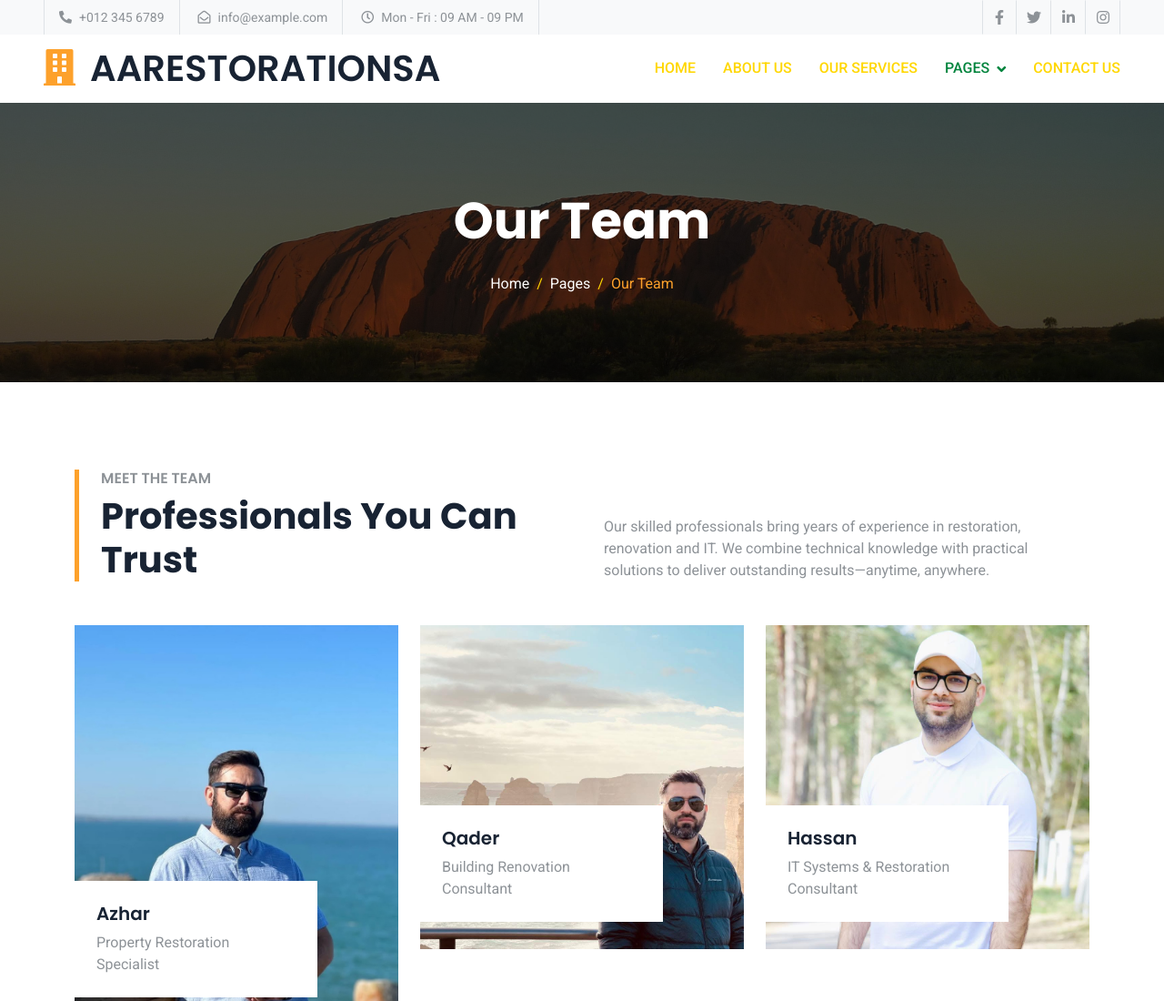
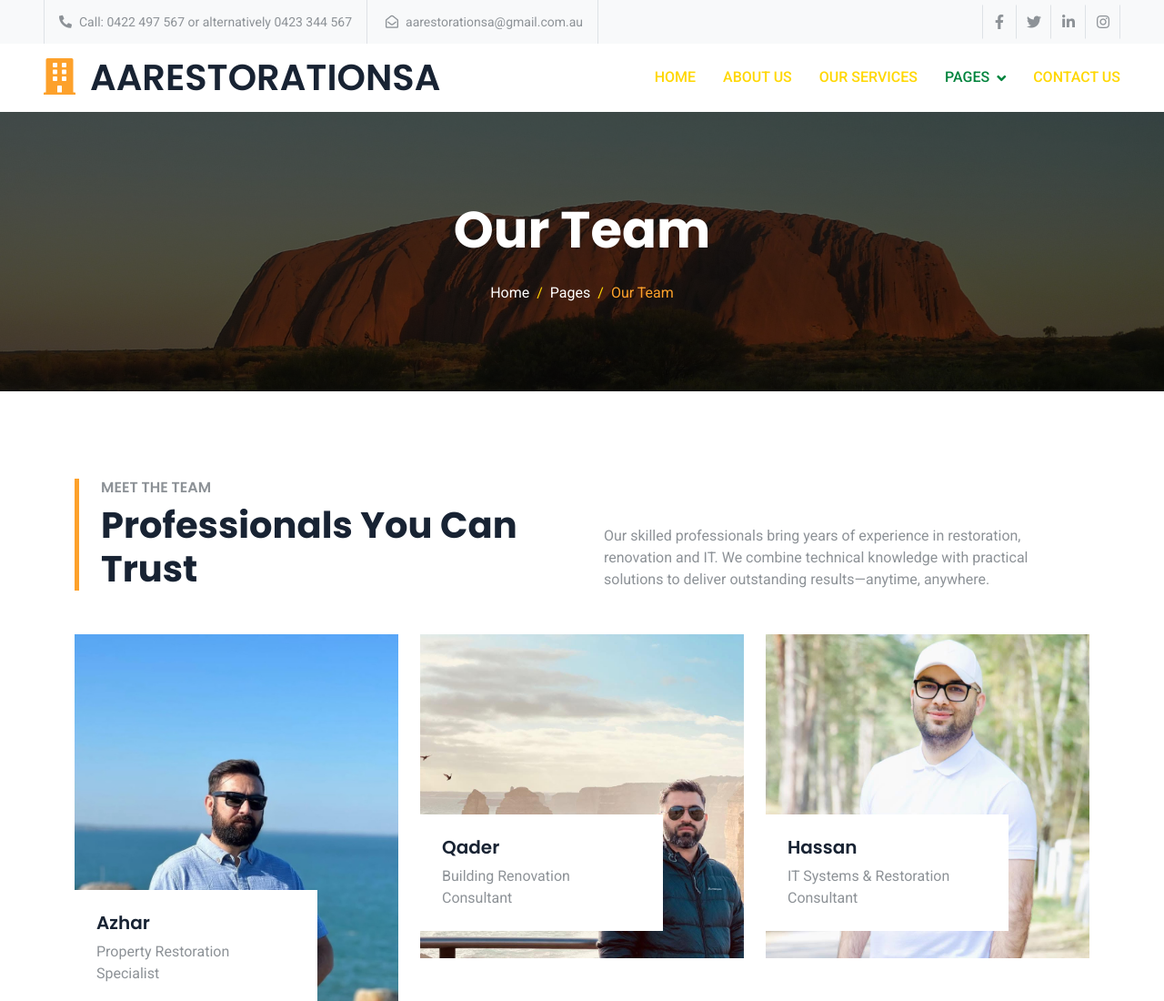
Before and after one commit to afgsuna/aarestorationsa, a plain HTML site: page team.html in a window 1280 px wide. Shown: the top 1100 px of the page at 91% size. Drawn offline with nearby package versions, Linux system fonts and the light colour scheme.

Commit message:
Add files via upload
toppbar in every page fixed

```diff
--- a/team.html
+++ b/team.html
@@ -57,15 +57,15 @@
             class="h-100 d-inline-flex align-items-center border-start border-end px-3"
           >
             <small class="fa fa-phone-alt me-2"></small>
-            <small>+012 345 6789</small>
+            <small>Call: 0422 497 567 or alternatively 0423 344 567</small>
           </div>
           <div class="h-100 d-inline-flex align-items-center border-end px-3">
             <small class="far fa-envelope-open me-2"></small>
-            <small>info@example.com</small>
+            <small>aarestorationsa@gmail.com.au</small>
           </div>
           <div class="h-100 d-inline-flex align-items-center border-end px-3">
             <small class="far fa-clock me-2"></small>
-            <small>Mon - Fri : 09 AM - 09 PM</small>
+            <small>24/7 Customer Service</small>
           </div>
         </div>
         <div class="col-lg-5 px-5 text-end">
```
Also changed, not shown: appointment.html (+3 -3 lines), contact.html (+3 -3 lines), service.html (+3 -3 lines).
